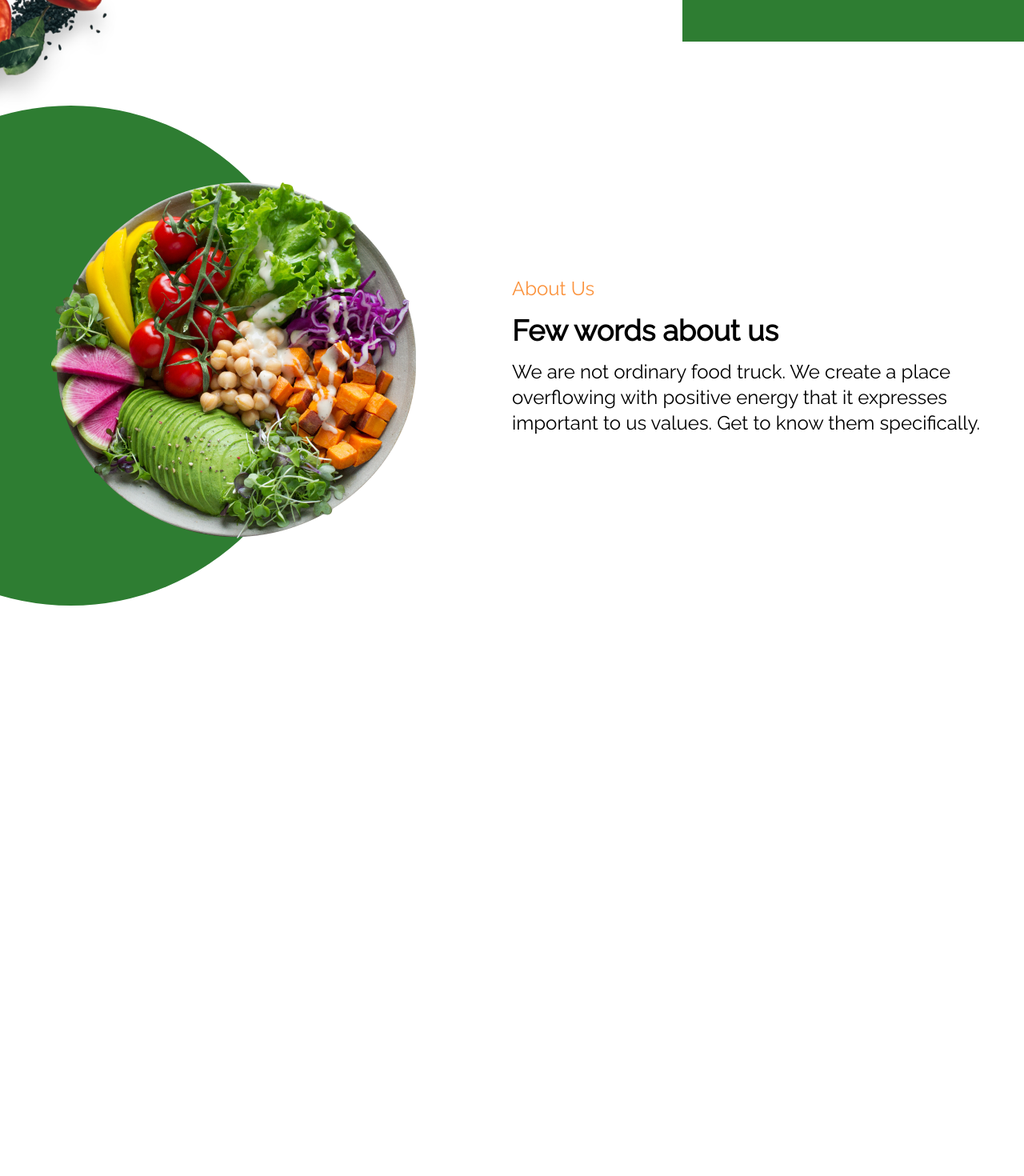
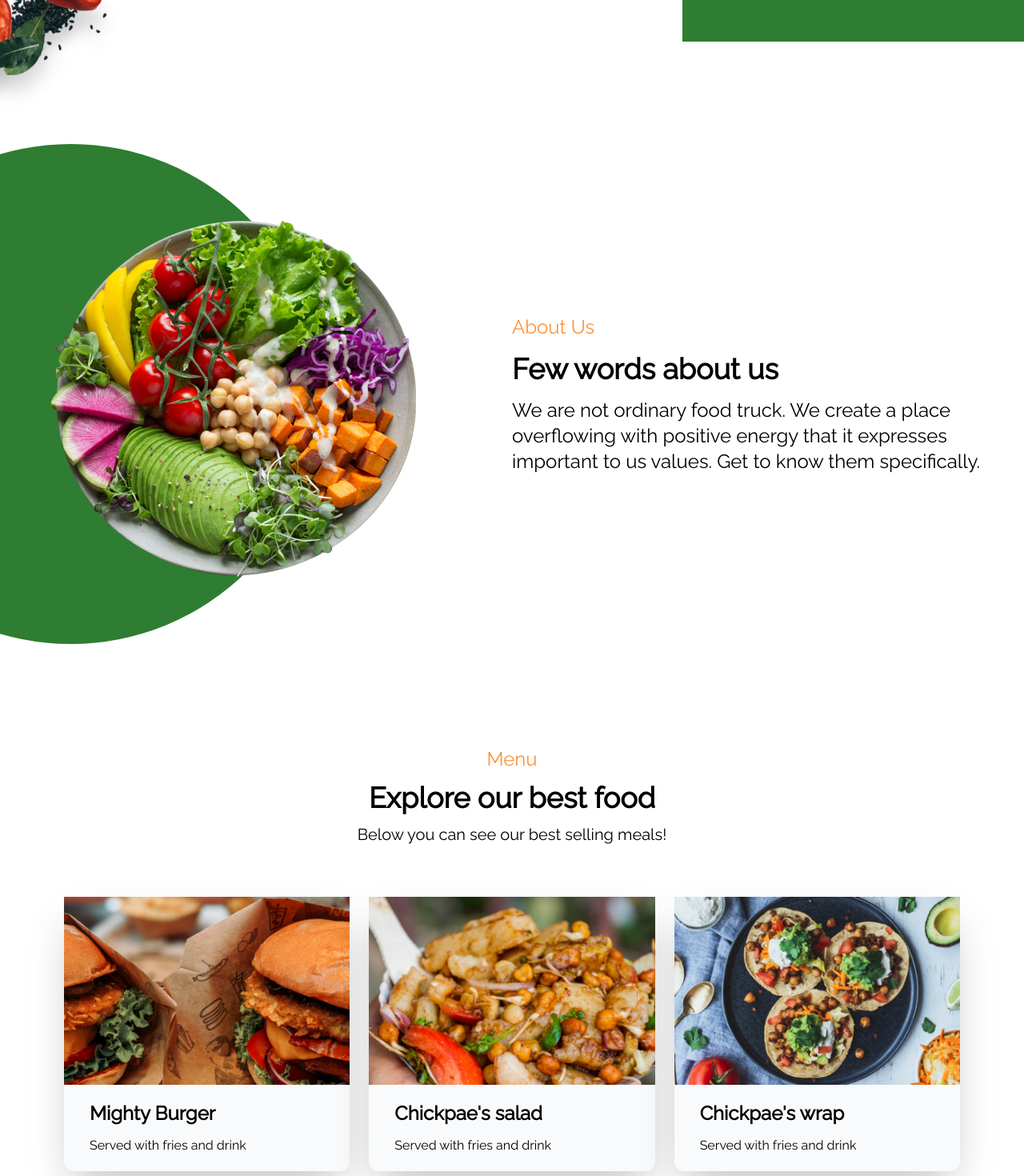
Before and after one commit to cnlawrence/big-dev-soon-the-veggie-king-freerun-3omtwb, a Vue app: page / in a window 1280 px wide. Shown: the part 760-2230 px from the top of the page at 80% size. Before the commit the page ends 1597 px from the top, so only its background shows below. Built offline with nearby package versions, Linux system fonts and the light colour scheme; what tw-elements would draw is missing.

Commit message:
Adding Menu section

```diff
--- a/src/components/HomeHero.vue
+++ b/src/components/HomeHero.vue
@@ -20,7 +20,8 @@ onMounted(() => {
           Created for lovers of healthy, delicious, and <br />
           non-obvious food.
         </div>
-        <button
+        <a
+          href="#menu"
           class="bg-orange-400 hover:bg-orange-300 rounded-lg py-2.5 px-4"
         >
           Check menu
@@ -35,7 +36,7 @@ onMounted(() => {
               d="M16 8A8 8 0 1 1 0 8a8 8 0 0 1 16 0zM8.5 4.5a.5.5 0 0 0-1 0v3h-3a.5.5 0 0 0 0 1h3v3a.5.5 0 0 0 1 0v-3h3a.5.5 0 0 0 0-1h-3v-3z"
             />
           </svg>
-        </button>
+        </a>
       </div>
       <div class="col-span-1 relative bg-[#2E7D32] h-[92.5vh]">
         <div
@@ -110,7 +111,7 @@ onMounted(() => {
       />
     </div>
     <!-- About Us Section -->
-    <div id="about-us" class="relative grid grid-cols-2 my-20 items-center">
+    <div id="about-us" class="relative grid grid-cols-2 pt-32 items-center">
       <!-- About Us Food -->
       <div class="grid">
         <svg
@@ -141,6 +142,44 @@ onMounted(() => {
         </div>
       </div>
     </div>
+    <!-- Menu Section -->
+    <div id="menu" class="text-center py-32">
+      <!-- Menu Heading -->
+      <div class="mb-16">
+        <div class="text-orange-400 text-2xl mb-3">Menu</div>
+        <div class="text-4xl font-semibold">Explore our best food</div>
+        <div class="text-xl mt-3">
+          Below you can see our best selling meals!
+        </div>
+      </div>
+      <!-- Menu Cards -->
+      <div class="flex flex-col-3 my-10 mx-20 gap-6 justify-center">
+        <!-- Card 1 -->
+        <div class="shadow-2xl rounded-xl bg-gray-50 w-1/3">
+          <img src="../assets//images/menu-section-mighty-burger.png" alt="" />
+          <div class="my-5 ml-8 text-start">
+            <div class="text-2xl font-semibold">Mighty Burger</div>
+            <div class="mt-3">Served with fries and drink</div>
+          </div>
+        </div>
+        <!-- Card 2 -->
+        <div class="shadow-2xl rounded-xl bg-gray-50 w-1/3">
+          <img src="../assets//images/menu-section-chickpae-salad.png" alt="" />
+          <div class="my-5 ml-8 text-start">
+            <div class="text-2xl font-semibold">Chickpae's salad</div>
+            <div class="mt-3">Served with fries and drink</div>
+          </div>
+        </div>
+        <!-- Card 3 -->
+        <div class="shadow-2xl rounded-xl bg-gray-50 w-1/3">
+          <img src="../assets//images/menu-section-chickpae-wrap.png" alt="" />
+          <div class="my-5 ml-8 text-start">
+            <div class="text-2xl font-semibold">Chickpae's wrap</div>
+            <div class="mt-3">Served with fries and drink</div>
+          </div>
+        </div>
+      </div>
+    </div>
   </div>
 </template>
 
--- a/src/components/Navigation.vue
+++ b/src/components/Navigation.vue
@@ -7,7 +7,7 @@
     </div>
     <div class="flex flex-row gap-10 mr-32 my-6">
       <a href="#about-us" class="font-semibold">ABOUT US</a>
-      <a href="#" class="font-semibold">MENU</a>
+      <a href="#menu" class="font-semibold">MENU</a>
       <a href="#" class="font-semibold">CONTACT</a>
     </div>
   </div>
```
